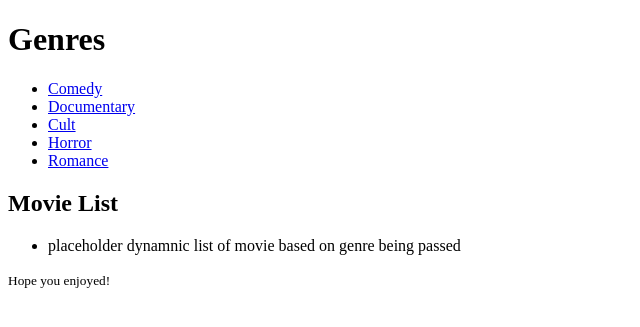
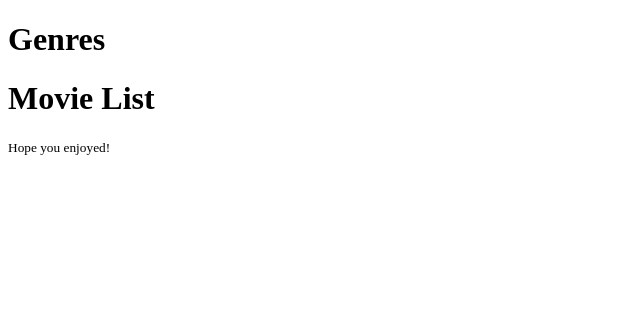
Before and after one commit to ArmatiCode/movie-genre-flask-app, a Flask app: page / in a window 1280 px wide. Shown: the top 327 px of the page, without its empty margins (0-640 px from the left). Run offline with Flask 3, Linux system fonts and the light colour scheme.

Commit message:
Debugging trying to get movies.html to handle parameteres correctly and iterate over the flattened list, of combined sub-lists in the movieList dictionary.

```diff
--- a/templates/movies.html
+++ b/templates/movies.html
@@ -3,7 +3,7 @@
 <head>
     <meta charset="UTF-8">
     <meta name="viewport" content="width=device-width, initial-scale=1.0">
-    <title>{% block title %} MOVIE RECOMMENDATION BY GENRE {% endblock %}</title>
+    <title>My Movie Recommendations!</title>
 </head>
 
 <body>
@@ -11,21 +11,19 @@
         <h1>Genres</h1>
         <nav>
             <ul>
-                <li><a href="/movies/Comedy">Comedy</a></li>
-                <li><a href="/movies/Documentary">Documentary</a></li>
-                <li><a href="/movies/Cult">Cult</a></li>
-                <li><a href="/movies/Horror">Horror</a></li>
-                <li><a href="/movies/Romance">Romance</a></li>
+                {% for genre in genres %}
+                    <li><a href="/movies/{{ genre }}">{{ genre }}</a></li>
+                {% endfor %}
             </ul>
         </nav>
     </header>
     <main>
-        <h2>Movie List</h2>
+        <h1>Movie List</h1>
         <ul>
             {% block content %}
-                <li>
-                    <p>placeholder dynamnic list of movie based on genre being passed</p>
-                </li>
+                {% for movie in movies %}
+                    <li>{{ movie }}</li>
+                {% endfor %}
             {% endblock %}
         </ul>
     </main>
```
